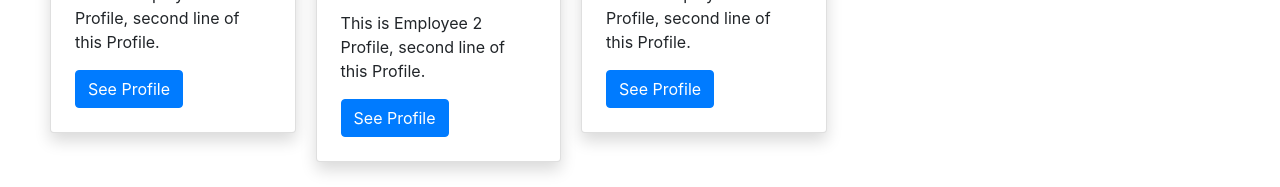
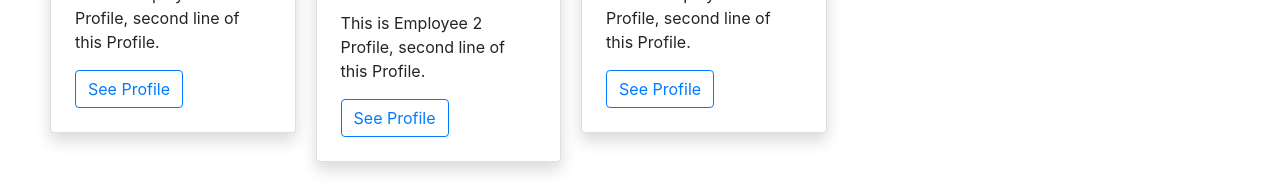
Before and after one commit to mehul8055/employee-mgt, an Angular app in the folder emp-mgt-ui/: page /employee-list in a window 1280 px wide. Shown: the part 354-541 px from the top of the page. Built offline with nearby package versions, Linux system fonts and the light colour scheme.

Commit message:
Added btn-outline-primary

```diff
--- a/emp-mgt-ui/src/app/employee-create/employee-create.component.html
+++ b/emp-mgt-ui/src/app/employee-create/employee-create.component.html
@@ -113,7 +113,7 @@
                     </div>
                     <div class="form-group row">
                         <div class="col-sm-9 offset-sm-3">
-                            <button type="submit" class="btn btn-primary" (click)="createEmployee()">Create Employee</button>
+                            <button type="submit" class="btn btn-outline-primary" (click)="createEmployee()">Create Employee</button>
                         </div>
                     </div>
                 </form>
--- a/emp-mgt-ui/src/app/employee/employee.component.html
+++ b/emp-mgt-ui/src/app/employee/employee.component.html
@@ -2,5 +2,5 @@
 <div class="card-body">
   <h4 class="card-title">{{employee.firstName}} {{employee.lastName}}</h4>
   <p class="card-text">{{employee.profile}}</p>
-  <button type="button" class="btn btn-primary" (click)="onSeeDetails()">See Profile</button>
+  <button type="button" class="btn btn-outline-primary" (click)="onSeeDetails()">See Profile</button>
 </div>
```
